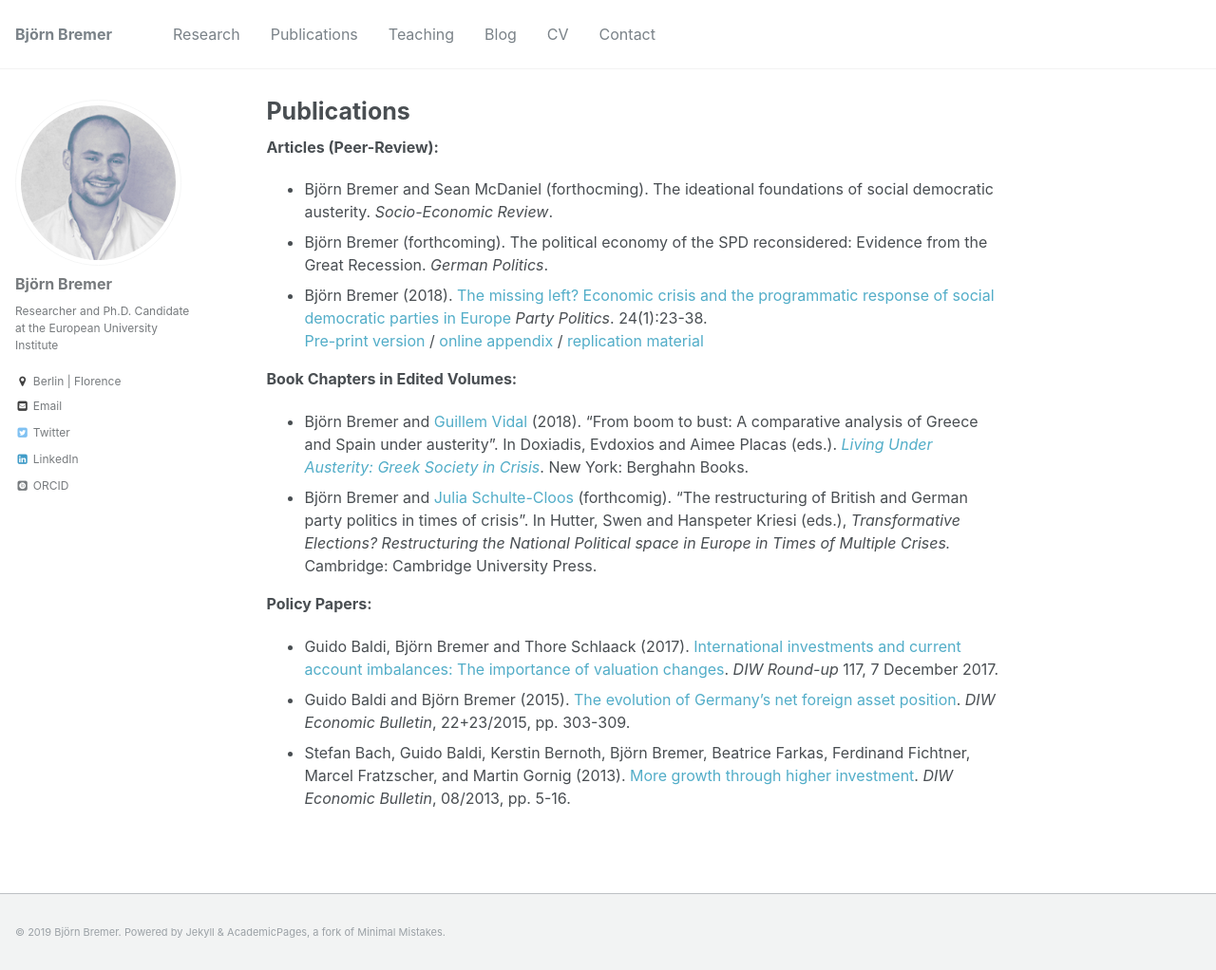
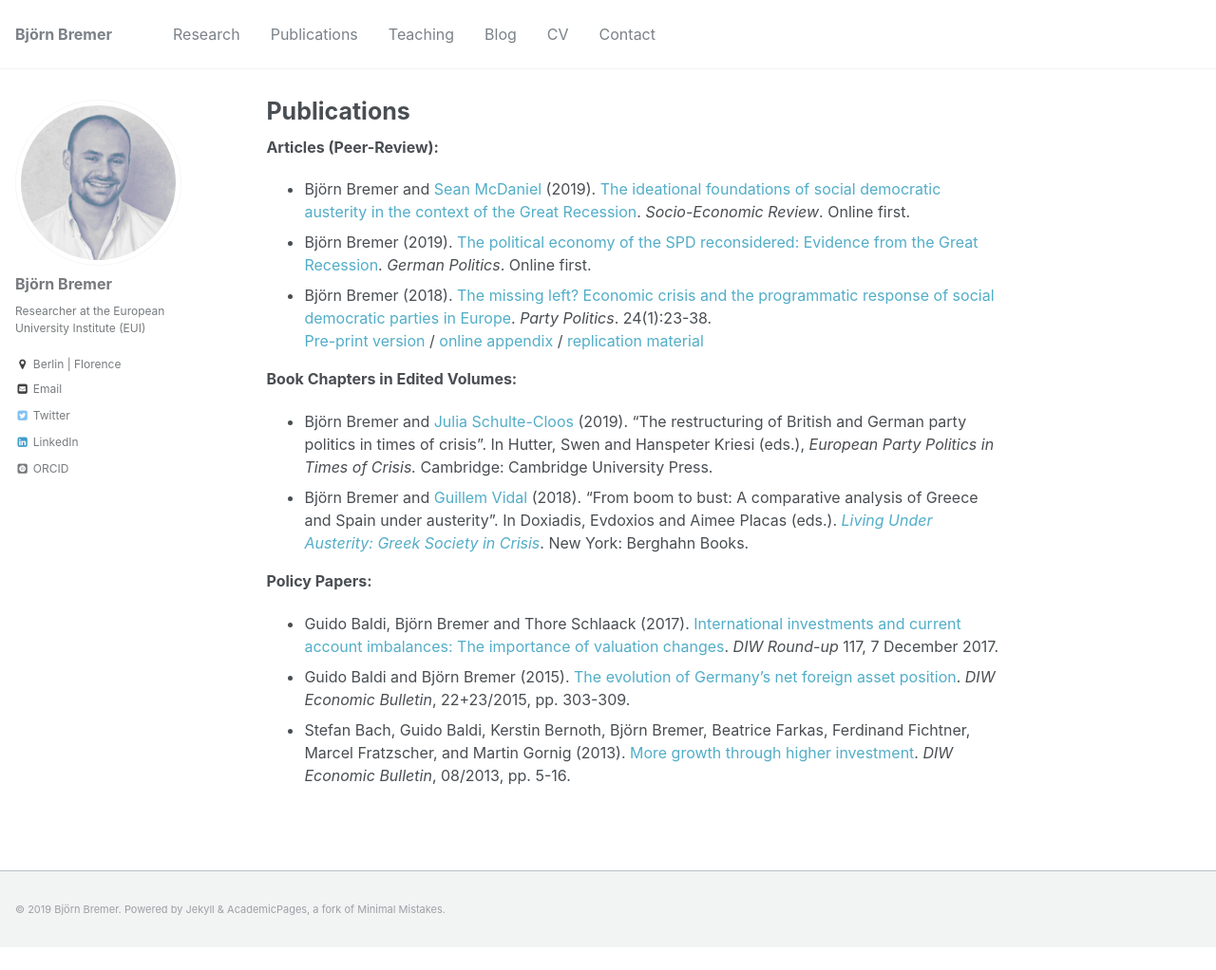
Before and after one commit to bjoernbremer/bjoernbremer.github.io, a Jekyll site: the page built from _pages/publications.md, in a window 1280 px wide and 1022 px high. Shown: the whole window at 95% size. Built offline with Jekyll 4.4.1, drawn with Linux system fonts in a browser that asks for light colours; some web fonts are replaced.

Commit message:
update website

```diff
--- a/_config.yml
+++ b/_config.yml
@@ -82,7 +82,7 @@ analytics:
 author:
   name             : "Björn Bremer"
   avatar           : "potrait_bjoern.jpg"
-  bio              : "Researcher and Ph.D. Candidate at the European University Institute"
+  bio              : "Researcher at the European University Institute (EUI)"
   location         : "Berlin | Florence"
   employer         :
   googlescholar    :
--- a/_data/navigation.yml
+++ b/_data/navigation.yml
@@ -14,7 +14,7 @@ main:
     url: /year-archive/
 
   - title: "CV"
-    url: /files/Bremer_CV_01_2019.pdf
+    url: /files/Bremer_CV_03_2019.pdf
 
   - title: "Contact"
     url: /contact/
--- a/_pages/projects.html
+++ b/_pages/projects.html
@@ -16,8 +16,8 @@ author_profile: true
 <h2>Other Work in Progress:</h2>
 
 <ul>
-<li>"Public preferences towards social investment: Comparing patterns of support across the world"</li>
+<li>"Juncker's curse? Identity, interest and public support for the integration of core state powers?" (with Philipp Genschel und Markus Jachtenfuchs)</li>
+<li>"Public preferences towards social investment: Comparing patterns of support across three continents" </li>
+<li>"Income, asset ownership, and preferences for redistribution: A comprehensive model" (with Andreas Winkler)</li>
 <li>"Fiscal preferences and support for the welfare state (with Marius Busemeyer)"</li>
-<li>"European solidarity and integration of core state powers in the EU" (with Philipp Genschel und Markus Jachtenfuchs)</li>
-<li>"Income, asset ownership, and preferences for redistribution: A comprehensive model" (with Andreas Winkler)</li>
 </ul>
--- a/_pages/publications.md
+++ b/_pages/publications.md
@@ -8,15 +8,15 @@ author_profile: true
 
 **Articles (Peer-Review):**
 
-* Björn Bremer and Sean McDaniel (forthocming). The ideational foundations of social democratic austerity. *Socio-Economic Review*.
-* Björn Bremer (forthcoming). The political economy of the SPD reconsidered: Evidence from the Great Recession. *German Politics*.
-* Björn Bremer (2018). [The missing left? Economic crisis and the programmatic response of social democratic parties in Europe](http://journals.sagepub.com/doi/abs/10.1177/1354068817740745) *Party Politics*. 24(1):23-38. <br/>
+* Björn Bremer and [Sean McDaniel](https://warwick.ac.uk/fac/soc/pais/people/mcdaniel/) (2019). [The ideational foundations of social democratic austerity in the context of the Great Recession](https://academic.oup.com/ser/advance-article-abstract/doi/10.1093/ser/mwz001/5320344). *Socio-Economic Review*. Online first.
+* Björn Bremer (2019). [The political economy of the SPD reconsidered: Evidence from the Great Recession](https://www.tandfonline.com/doi/abs/10.1080/09644008.2018.1555817?journalCode=fgrp20). *German Politics*. Online first.
+* Björn Bremer (2018). [The missing left? Economic crisis and the programmatic response of social democratic parties in Europe](http://journals.sagepub.com/doi/abs/10.1177/1354068817740745). *Party Politics*. 24(1):23-38. <br/>
 [Pre-print version]({{ site.url }}/files/publications/Bremer_MissingLeft_12_2017.pdf) / [online appendix]({{ site.url }}/files/publications/Bremer_MissingLeft_appendix_12_2017.pdf) / [replication material](https://dataverse.harvard.edu/dataset.xhtml?persistentId=doi:10.7910/DVN/LBO6KC)
 
 **Book Chapters in Edited Volumes:**
 
+* Björn Bremer and [Julia Schulte-Cloos](https://jschultecloos.github.io/) (2019). "The restructuring of British and German party politics in times of crisis". In Hutter, Swen and Hanspeter Kriesi (eds.), *European Party Politics in Times of Crisis.* Cambridge: Cambridge University Press.
 * Björn Bremer and [Guillem Vidal](http://guillemvidal.eu/) (2018). "From boom to bust: A comparative analysis of Greece and Spain under austerity". In Doxiadis, Evdoxios and Aimee Placas (eds.). *[Living Under Austerity: Greek Society in Crisis](http://www.berghahnbooks.com/title/DoxiadisLiving)*. New York: Berghahn Books.
-* Björn Bremer and [Julia Schulte-Cloos](https://jschultecloos.github.io/) (forthcomig). "The restructuring of British and German party politics in times of crisis". In Hutter, Swen and Hanspeter Kriesi (eds.), *Transformative Elections? Restructuring the National Political space in Europe in Times of Multiple Crises.* Cambridge: Cambridge University Press.
 
 **Policy Papers:**
 
```
Also changed, not shown: _projects/austerity_left.md (+3 -3 lines), 1 other file.
